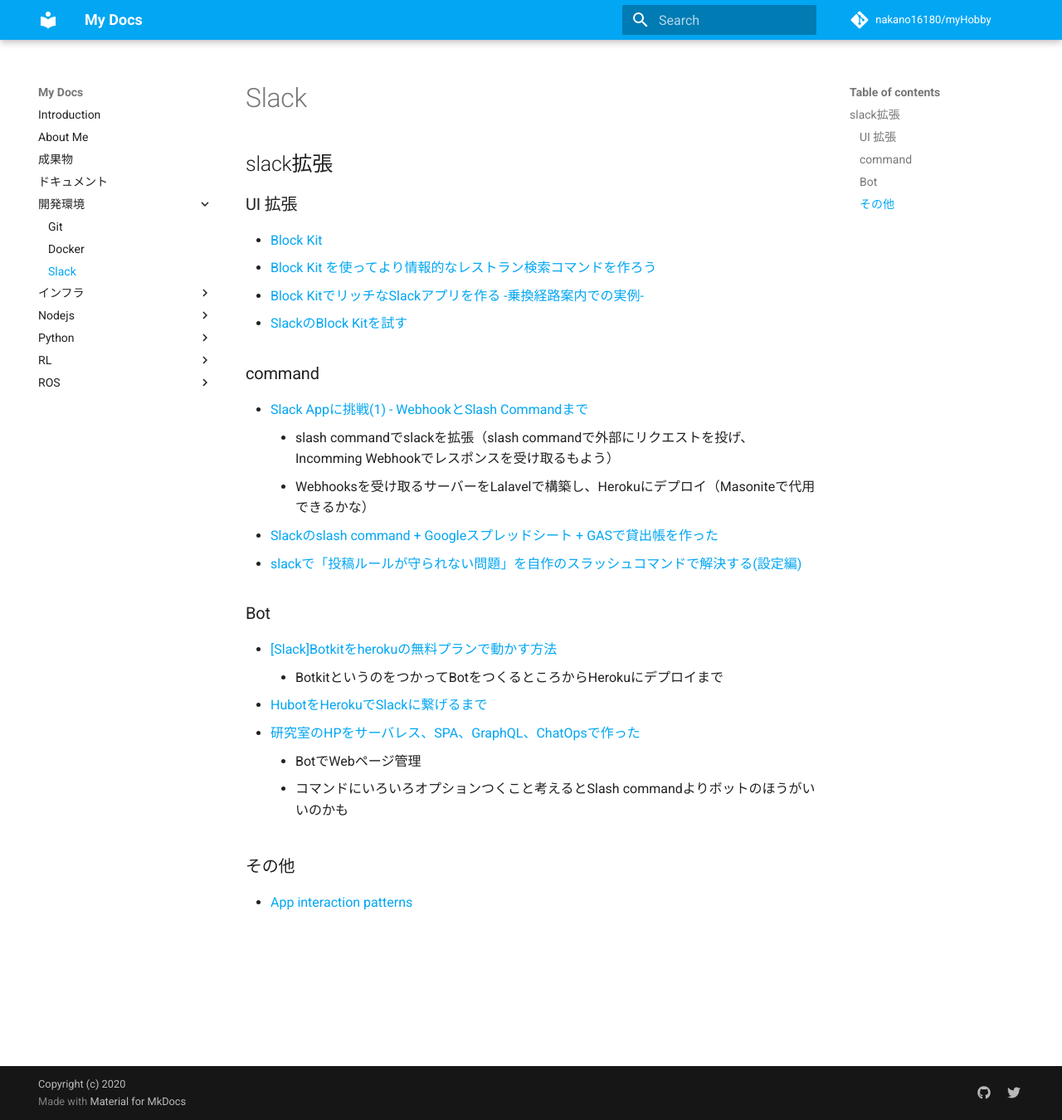
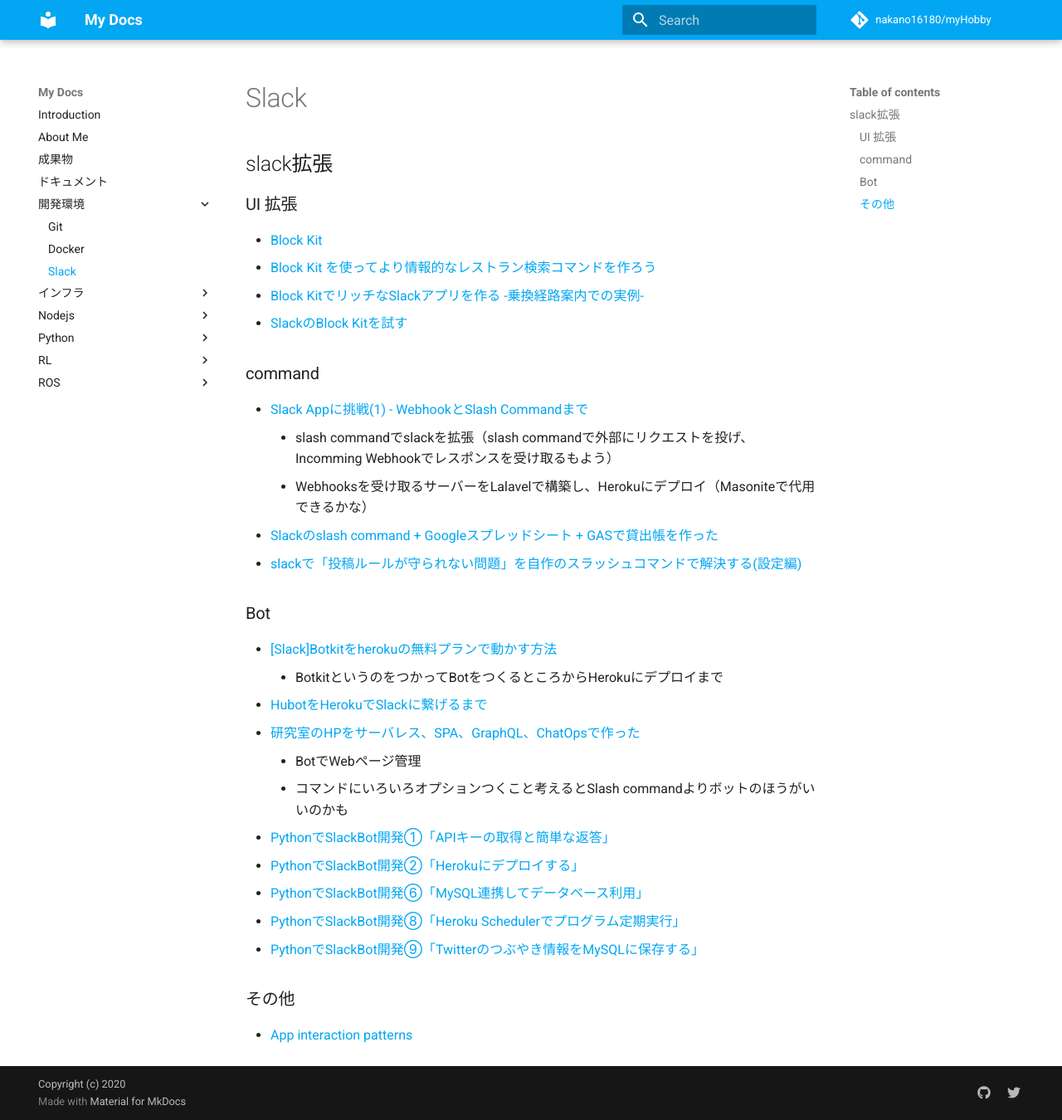
Before and after one commit to nakano16180/myHobby, an MkDocs documentation site: the page built from docs/dev/slack-extend.md, in a window 1280 px wide and 1350 px high. Shown: the whole window at 83% size. Built offline with MkDocs 1.6.1 and Material for MkDocs 9.7.7, drawn with Linux system fonts in a browser that asks for light colours; comment, search, counter and statistics services are not loaded.

Commit message:
update slack page

```diff
--- a/docs/dev/slack-extend.md
+++ b/docs/dev/slack-extend.md
@@ -19,6 +19,11 @@
   - [研究室のHPをサーバレス、SPA、GraphQL、ChatOpsで作った](https://qiita.com/asmsuechan/items/17f168f151346ac5cf65)
     - BotでWebページ管理
     - コマンドにいろいろオプションつくこと考えるとSlash commandよりボットのほうがいいのかも
+  - [PythonでSlackBot開発①「APIキーの取得と簡単な返答」](https://www.virtual-surfer.com/entry/2018/04/04/190000)
+  - [PythonでSlackBot開発②「Herokuにデプロイする」](https://www.virtual-surfer.com/entry/2018/04/05/190000)
+  - [PythonでSlackBot開発⑥「MySQL連携してデータベース利用」](https://www.virtual-surfer.com/entry/2018/04/09/190000)
+  - [PythonでSlackBot開発⑧「Heroku Schedulerでプログラム定期実行」](https://www.virtual-surfer.com/entry/2018/04/12/190000)
+  - [PythonでSlackBot開発⑨「Twitterのつぶやき情報をMySQLに保存する」](https://www.virtual-surfer.com/entry/2018/04/14/190000)
 
 ### その他
   - [App interaction patterns](https://github.com/slackapi/app-interaction-patterns)
```
